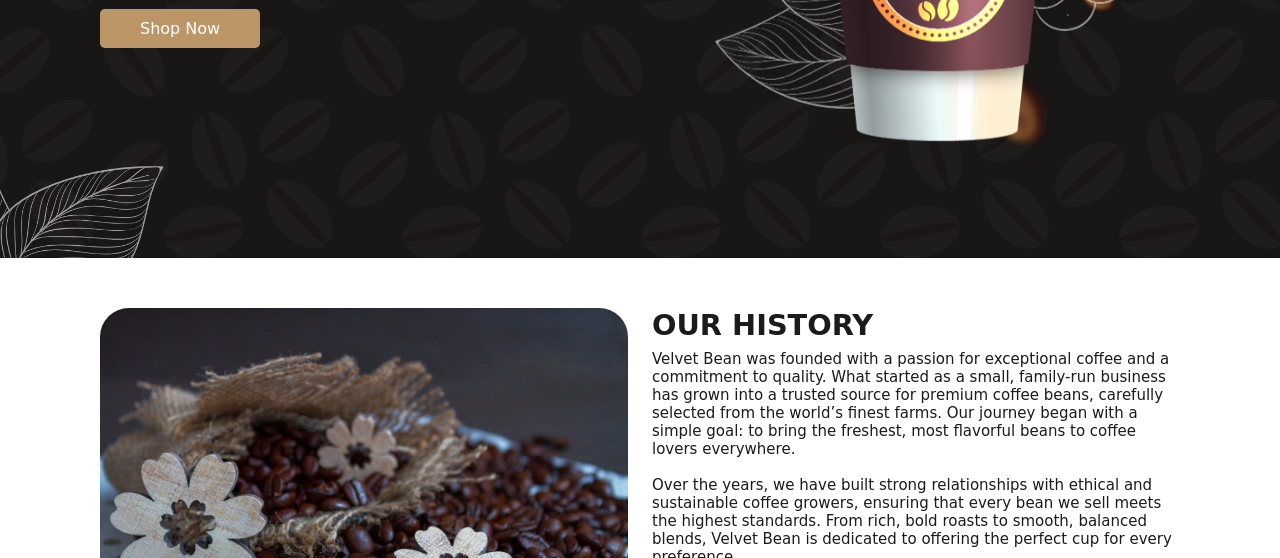
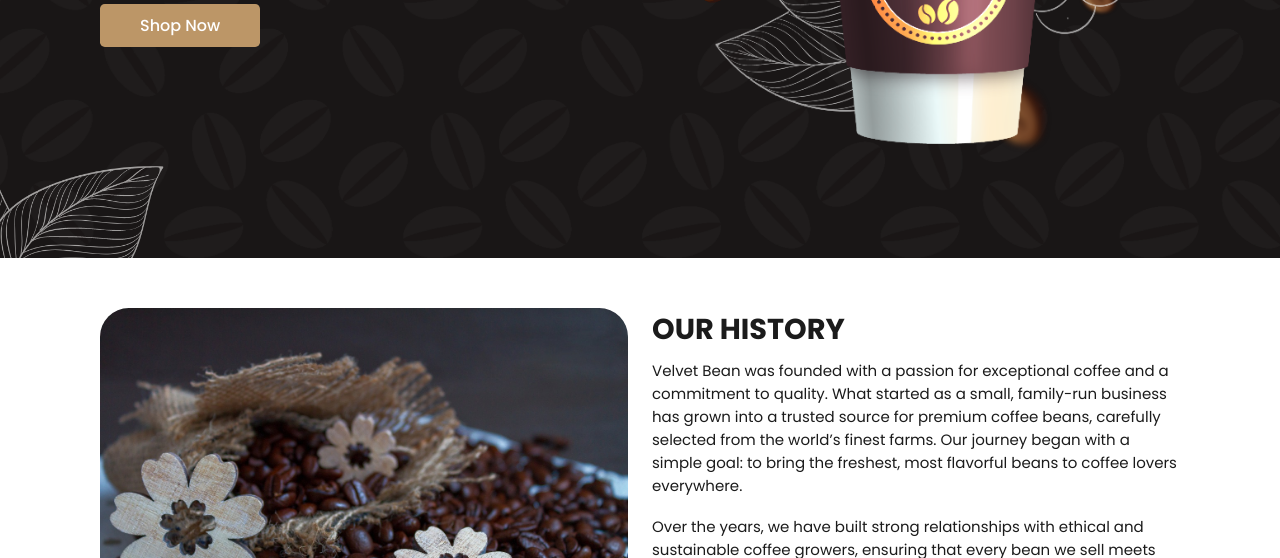
Before and after one commit to AchiniMK/CoffeeShop_Website, a plain HTML site: page index.html in a window 1280 px wide. Shown: the part 542-1100 px from the top of the page. Drawn offline with nearby package versions, Linux system fonts and the light colour scheme.

Commit message:
Update style.css

```diff
--- a/style.css
+++ b/style.css
@@ -1,5 +1,7 @@
+@import url('https://fonts.googleapis.com/css2?family=Poppins:ital,wght@0,100;0,200;0,300;0,400;0,500;0,600;0,700;0,800;0,900;1,100;1,200;1,300;1,400;1,500;1,600;1,700;1,800;1,900&family=Roboto:ital,wght@0,100..900;1,100..900&display=swap');
+
 *{
-    font-family: cursive;
+    font-family: "Poppins";
     margin: 0;
     padding: 0;
     box-sizing: border-box;
```
